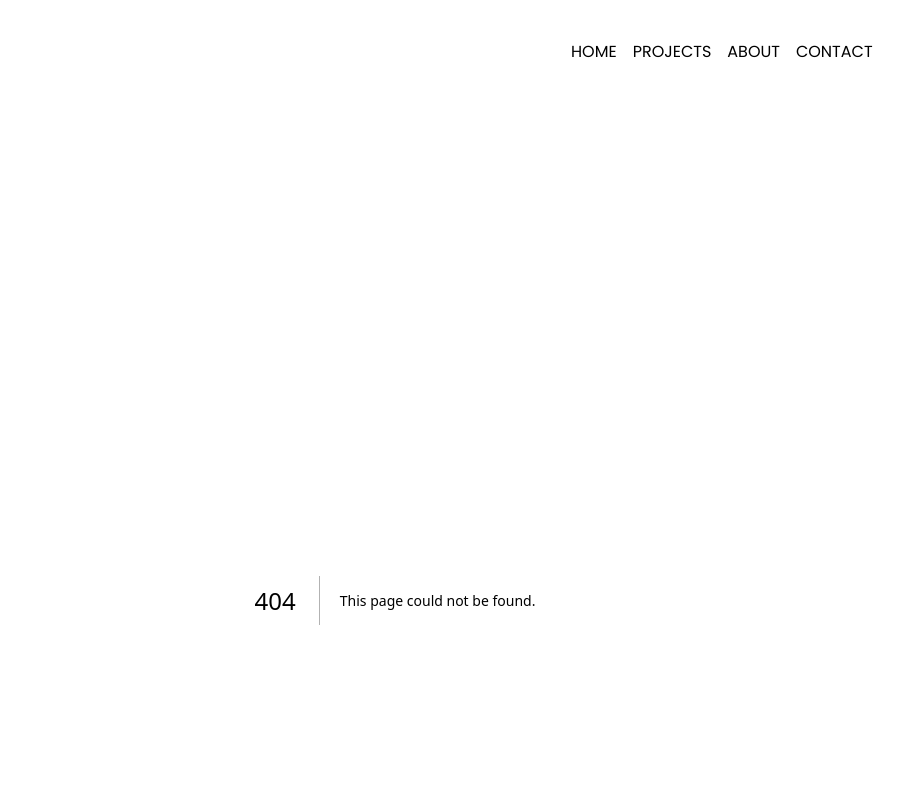
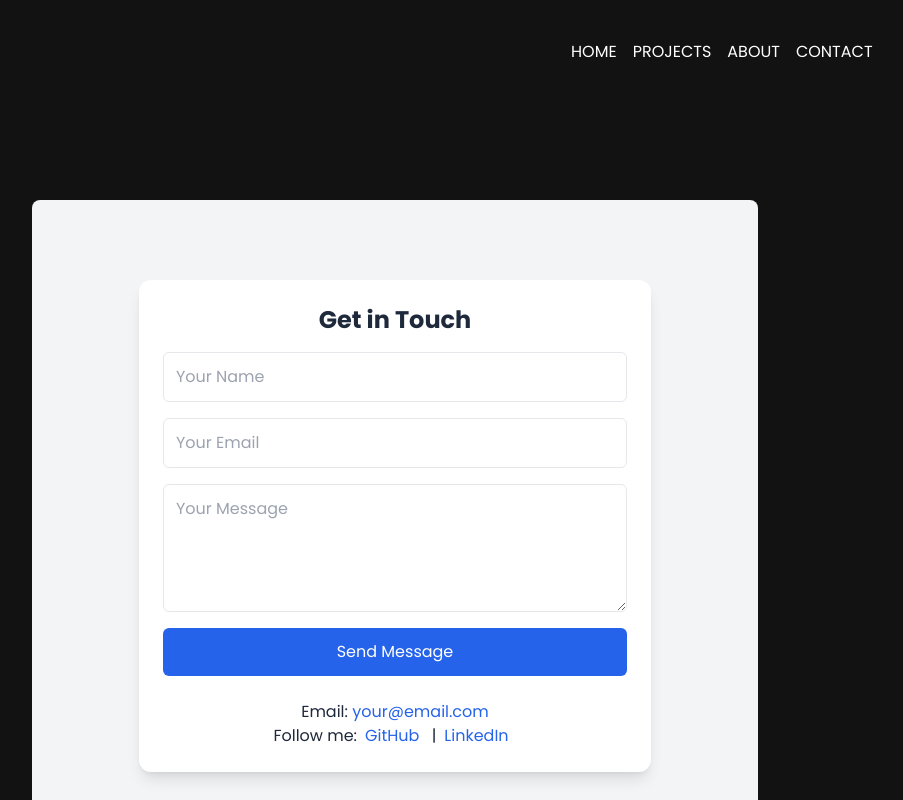
Before and after one commit to Tamar86/my-portfolio, a Next.js app: page /pages/contact in a window 1280 px wide. Before the commit this address had no page. Shown: the top 800 px of the page, without its empty margins (245-1148 px from the left). Built offline with nearby package versions, Linux system fonts and the light colour scheme.

Commit message:
Readme added

```diff
--- a/app/_components/header/Navigation.js
+++ b/app/_components/header/Navigation.js
@@ -8,13 +8,13 @@ function Navigation() {
 					<Link href='/'>Home</Link>
 				</li>
 				<li>
-					<Link href='/projects'>Projects</Link>
+					<Link href='/pages/projects'>Projects</Link>
 				</li>
 				<li>
-					<Link href='/about'>About</Link>
+					<Link href='/pages/about'>About</Link>
 				</li>
 				<li>
-					<Link href='/contact'>Contact</Link>
+					<Link href='/pages/contact'>Contact</Link>
 				</li>
 			</ul>
 		</nav>
--- a/app/_components/main/contactMe/ContactPage.js
+++ b/app/_components/main/contactMe/ContactPage.js
@@ -13,7 +13,7 @@ export default function ContactPage() {
 		e.preventDefault();
 		setStatus('Sending...');
 		try {
-			const response = await fetch('../../../api/contact', {
+			const response = await fetch('/api/contact', {
 				method: 'POST',
 				headers: { 'Content-Type': 'application/json' },
 				body: JSON.stringify(formData),
@@ -29,6 +29,8 @@ export default function ContactPage() {
 			setStatus('Failed to send message. Try again later.');
 		}
 	};
+
+	console.log('status', status);
 	return (
 		<div className='flex flex-col w-2/3 items-center bg-gray-100 py-20 min-h-screen rounded-lg text-slate-800'>
 			<div className='bg-white shadow-lg rounded-xl p-6 w-full max-w-lg'>
@@ -38,7 +40,7 @@ export default function ContactPage() {
 						type='text'
 						placeholder='Your Name'
 						className='p-3 border rounded-md'
-						value={formData.name}
+						defaultValue={formData.name}
 						onChange={e => setFormData({ ...formData, name: e.target.value })}
 						required
 					/>
@@ -46,7 +48,7 @@ export default function ContactPage() {
 						type='email'
 						placeholder='Your Email'
 						className='p-3 border rounded-md'
-						value={formData.email}
+						defaultValue={formData.email}
 						onChange={e => setFormData({ ...formData, email: e.target.value })}
 						required
 					/>
--- a/app/layout.js
+++ b/app/layout.js
@@ -1,4 +1,4 @@
-import './globals.css';
+import '@/app/_styles/globals.css';
 import { Poppins } from 'next/font/google';
 import Navigation from './_components/header/Navigation';
 
```
Also changed, not shown: app/_styles/globals.css (renamed from app/globals.css), app/pages/about/page.js (renamed from app/about/page.js), app/pages/contact/page.js (renamed from app/contact/page.js), app/pages/projects/page.js (renamed from app/projects/page.js), 1 other file (tests, documents, lock files or other folders).
